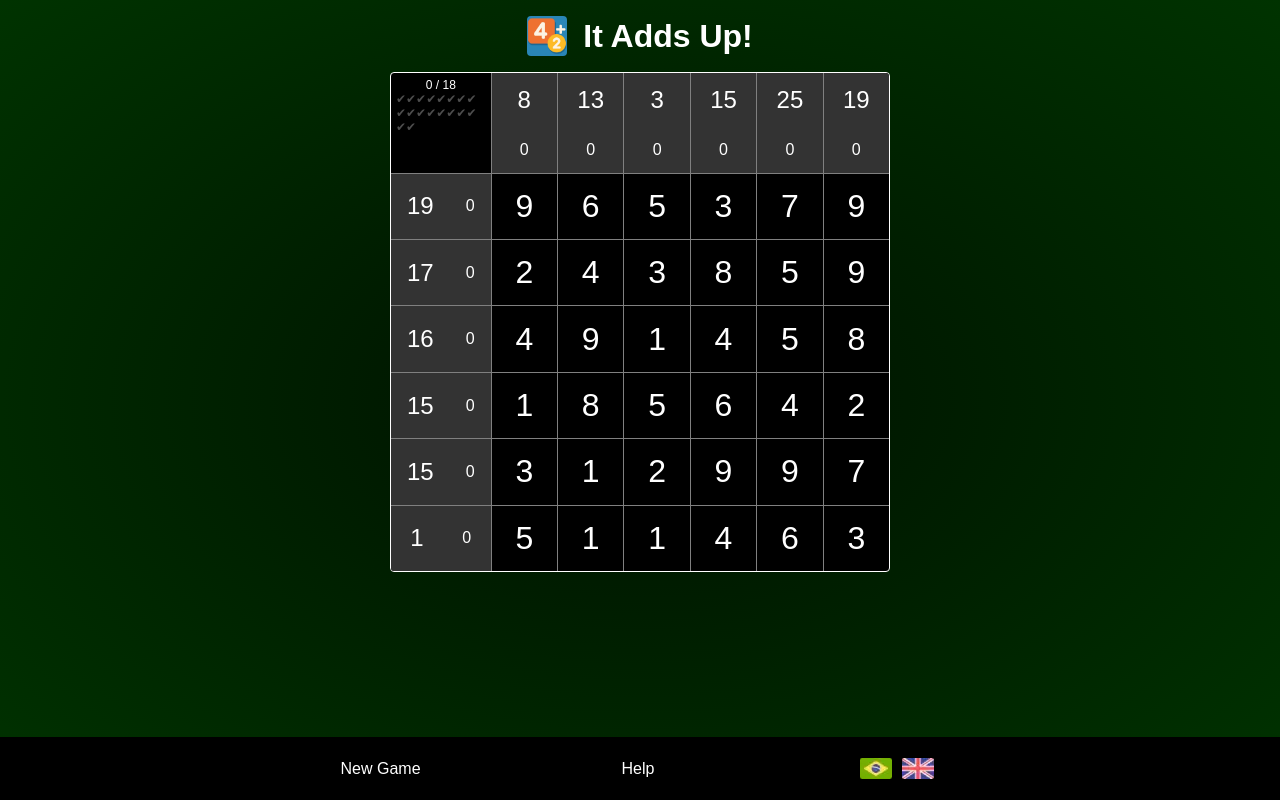
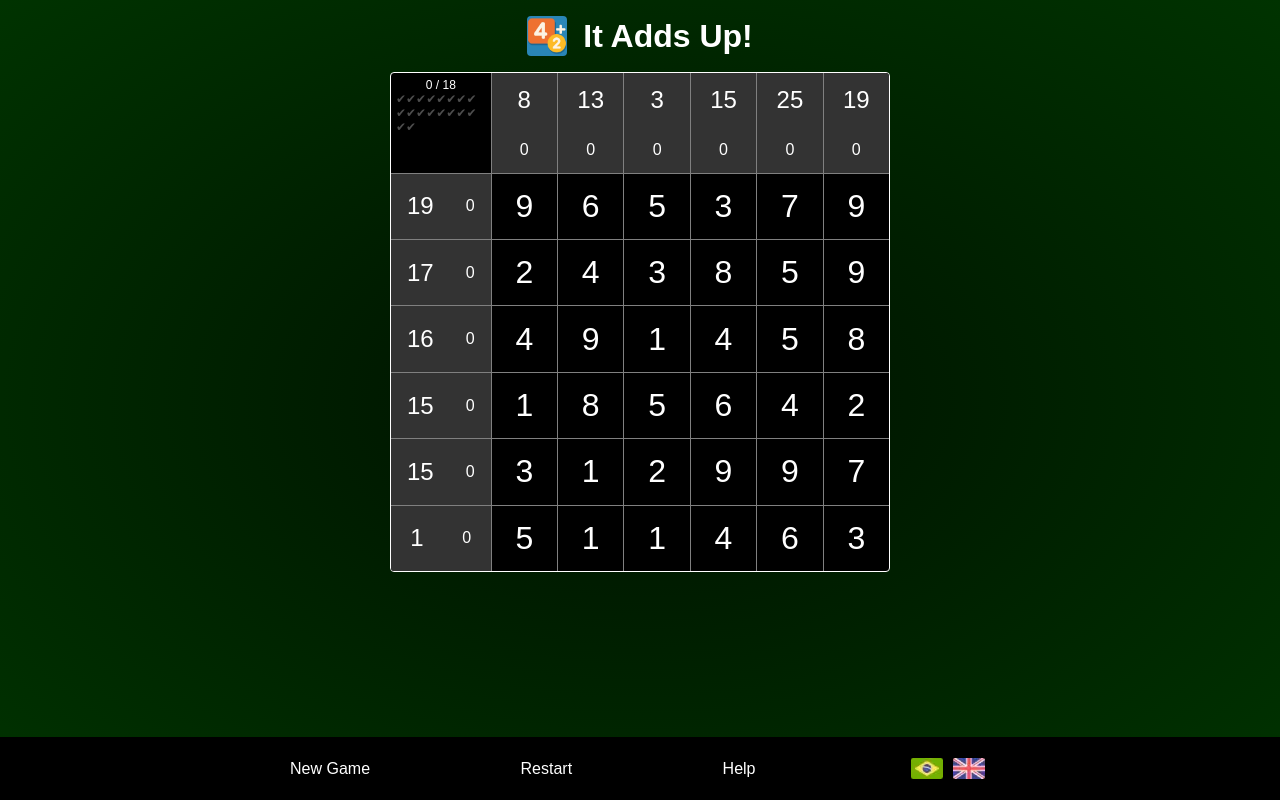
Before and after one commit to andre-rosatto/it_adds_up, a React (Vite) app: page / in a window 1280 px wide. Built offline with nearby package versions, Linux system fonts and the light colour scheme.

Commit message:
restart option

```diff
--- a/public/locales/en/translation.json
+++ b/public/locales/en/translation.json
@@ -1,6 +1,8 @@
 {
-  "restart_confirm": "Start a new game?",
+  "new_game_confirm": "Start a new game?",
+  "restart_confirm": "Restart this game?",
   "menu_new_game": "New Game",
+  "menu_restart": "Restart",
   "menu_help": "Help",
   "help_title": "How to Play",
   "help_text_1": "The goal is to mark the numbers so that their sum adds up to the numbers shown in the columns and rows.",
--- a/public/locales/pt/translation.json
+++ b/public/locales/pt/translation.json
@@ -1,6 +1,8 @@
 {
-  "restart_confirm": "Iniciar um novo jogo?",
+  "new_game_confirm": "Iniciar um novo jogo?",
+  "restart_confirm": "Reiniciar este jogo?",
   "menu_new_game": "Novo jogo",
+  "menu_restart": "Reiniciar",
   "menu_help": "Ajuda",
   "help_title": "Como Jogar",
   "help_text_1": "O objetivo do jogo é marcar os números de forma que a soma corresponda aos números indicados nas colunas e linhas.",
--- a/src/App.tsx
+++ b/src/App.tsx
@@ -32,12 +32,22 @@ export default function App() {
 
 	const handleNewGame = () => {
 		if (!win) {
+			if (!window.confirm(t('new_game_confirm'))) {
+				return;
+			}
+		}
+		setMarks(marks => marks.map(() => 0));
+		resetGame();
+		setWin(false);
+	}
+
+	const handleRestartGame = () => {
+		if (!win) {
 			if (!window.confirm(t('restart_confirm'))) {
 				return;
 			}
 		}
-		setMarks(new Array(BOARD_SIZE * BOARD_SIZE).fill(0));
-		resetGame();
+		setMarks(marks => marks.map(() => 0));
 		setWin(false);
 	}
 
@@ -65,6 +75,7 @@ export default function App() {
 
 			<Menu
 				onNewGame={handleNewGame}
+				onRestartGame={handleRestartGame}
 				onHelp={handleHelp}
 			/>
 
--- a/src/components/menu/Menu.module.css
+++ b/src/components/menu/Menu.module.css
@@ -3,18 +3,18 @@
   bottom: 0;
   background-color: var(--bg-primary);
   display: flex;
-  justify-content: space-around;
+  justify-content: center;
   width: 100%;
-  padding: 1rem;
+  padding: 1rem 0.5rem;
   color: white;
   font-family: var(--font-family);
 }
 
 .container {
   display: flex;
-  justify-content: space-around;
+  justify-content: space-between;
   width: 100%;
-  max-width: 800px;
+  max-width: 700px;
 }
 
 .menuItem {
--- a/src/components/menu/Menu.tsx
+++ b/src/components/menu/Menu.tsx
@@ -5,10 +5,11 @@ import flagEn from '../../assets/flag_en.webp';
 
 interface MenuProps {
 	onNewGame: () => void;
+	onRestartGame: () => void;
 	onHelp: () => void;
 }
 
-export default function Menu({ onNewGame, onHelp }: MenuProps) {
+export default function Menu({ onNewGame, onRestartGame, onHelp }: MenuProps) {
 	const { t, i18n } = useTranslation();
 
 	const currentLanguage = i18n.language;
@@ -25,6 +26,13 @@ export default function Menu({ onNewGame, onHelp }: MenuProps) {
 					onClick={onNewGame}
 				>
 					<span className={styles.menuContent}>{t('menu_new_game')}</span>
+				</li>
+
+				<li
+					className={styles.menuItem}
+					onClick={onRestartGame}
+				>
+					<span className={styles.menuContent}>{t('menu_restart')}</span>
 				</li>
 
 				<li
```
